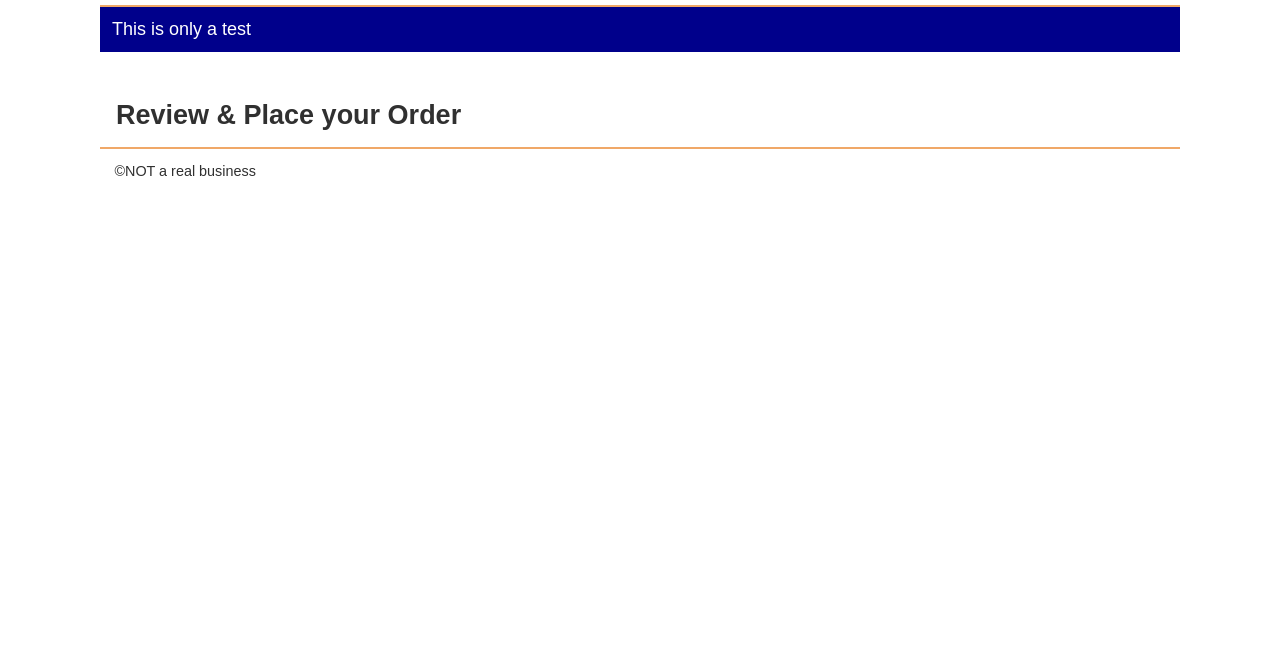
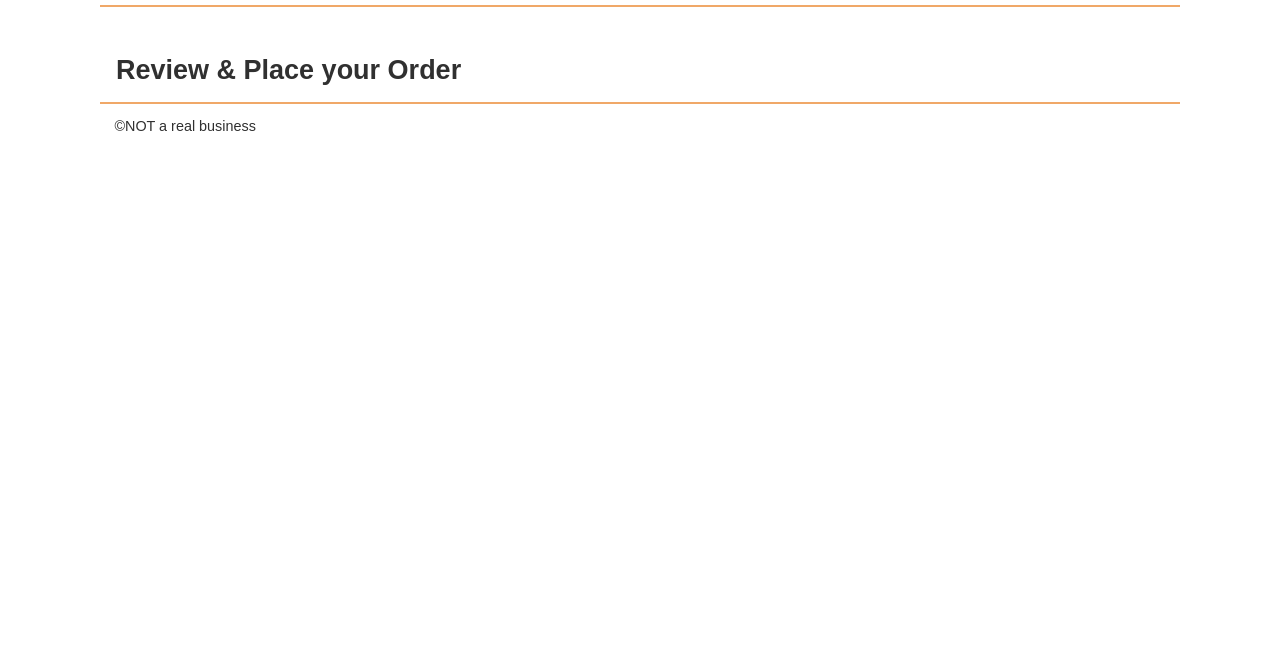
Before and after one commit to bbagnes/wdd330_2_Team_0, a website: page src/checkout/index.html in a window 1280 px wide. Shown: the part 131-800 px from the top of the page. Drawn offline with Linux system fonts and the light colour scheme; files that its build step writes are made by us from their sources; files whose address does not match are found by name.

Commit message:
Moving Code from checkout index to main index
    <script type="module">
      import Alert from '../js/Alert.js';
      const alert = new Alert('../json/alerts.json');
      alert.showAlerts();
    </script>

```diff
--- a/src/checkout/index.html
+++ b/src/checkout/index.html
@@ -63,10 +63,5 @@
     </main>
 
     <footer>&copy;NOT a real business</footer>
-    <script type="module">
-      import Alert from '../js/Alert.js';
-      const alert = new Alert('../json/alerts.json');
-      alert.showAlerts();
-    </script>
   </body>
 </html>
```
